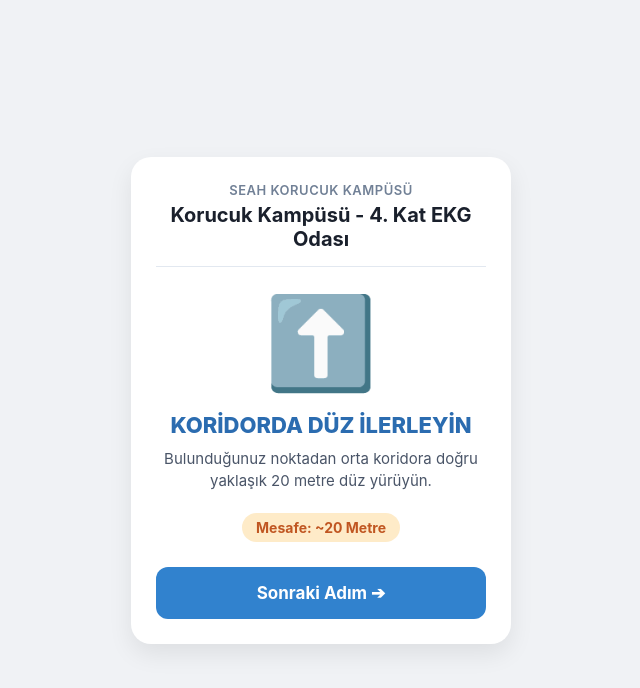
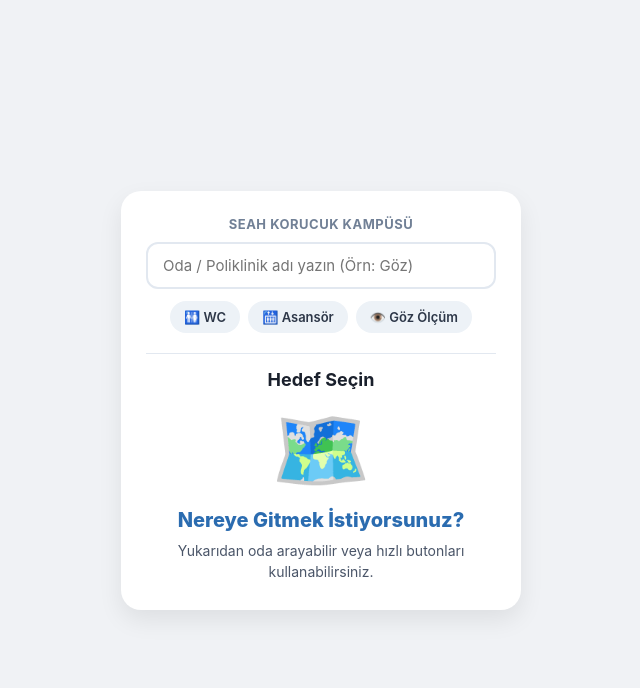
Before and after one commit to feedback91/hastane-navigasyon, a plain HTML site: page index.html in a window 1280 px wide. Shown: the whole page, without its empty margins (319-959 px from the left). Drawn offline with Linux system fonts and the light colour scheme; no server answers.

Commit message:
Update index.html

```diff
--- a/index.html
+++ b/index.html
@@ -7,80 +7,102 @@
   <style>
     * { box-sizing: border-box; font-family: -apple-system, BlinkMacSystemFont, "Segoe UI", Roboto, Helvetica, Arial, sans-serif; }
     body { background: #f0f2f5; margin: 0; padding: 20px; display: flex; justify-content: center; align-items: center; min-height: 100vh; }
-    .card { background: #ffffff; border-radius: 20px; padding: 25px; width: 100%; max-width: 380px; box-shadow: 0 10px 25px rgba(0,0,0,0.08); text-align: center; }
-    .hospital-title { font-size: 13px; color: #718096; font-weight: 600; text-transform: uppercase; letter-spacing: 0.5px; margin-bottom: 5px; }
-    .target-title { font-size: 20px; color: #1a202c; font-weight: 700; margin-bottom: 15px; }
-    .divider { height: 1px; background: #e2e8f0; border: none; margin-bottom: 20px; }
-    .icon-box { font-size: 90px; margin: 15px 0; min-height: 110px; display: flex; align-items: center; justify-content: center; }
-    .step-title { font-size: 22px; font-weight: 800; color: #2b6cb0; margin-bottom: 10px; }
-    .step-desc { font-size: 15px; color: #4a5568; line-height: 1.5; min-height: 50px; }
-    .meter-badge { display: inline-block; background: #feebc8; color: #c05621; font-weight: 700; font-size: 14px; padding: 6px 14px; border-radius: 20px; margin-top: 15px; }
-    .btn { background: #3182ce; color: white; border: none; padding: 16px; font-size: 17px; font-weight: 700; border-radius: 12px; cursor: pointer; margin-top: 25px; width: 100%; transition: background 0.2s; }
+    .card { background: #ffffff; border-radius: 20px; padding: 25px; width: 100%; max-width: 400px; box-shadow: 0 10px 25px rgba(0,0,0,0.08); text-align: center; }
+    .hospital-title { font-size: 13px; color: #718096; font-weight: 700; text-transform: uppercase; letter-spacing: 0.5px; margin-bottom: 10px; }
+
+    /* Arama Kutusu & Kısayollar */
+    .search-box { width: 100%; padding: 12px 15px; border: 2px solid #e2e8f0; border-radius: 12px; font-size: 15px; margin-bottom: 12px; outline: none; transition: border-color 0.2s; }
+    .search-box:focus { border-color: #3182ce; }
+    .quick-buttons { display: flex; gap: 8px; justify-content: center; margin-bottom: 20px; }
+    .quick-btn { background: #edf2f7; color: #2d3748; border: none; padding: 8px 14px; font-size: 13px; font-weight: 600; border-radius: 20px; cursor: pointer; }
+    .quick-btn:active { background: #cbd5e0; }
+
+    .divider { height: 1px; background: #e2e8f0; border: none; margin: 15px 0; }
+
+    .target-title { font-size: 18px; color: #1a202c; font-weight: 700; margin-bottom: 10px; }
+    .icon-box { font-size: 80px; margin: 10px 0; min-height: 90px; display: flex; align-items: center; justify-content: center; }
+    .step-title { font-size: 20px; font-weight: 800; color: #2b6cb0; margin-bottom: 8px; }
+    .step-desc { font-size: 14px; color: #4a5568; line-height: 1.5; min-height: 45px; }
+    .meter-badge { display: inline-block; background: #feebc8; color: #c05621; font-weight: 700; font-size: 13px; padding: 5px 12px; border-radius: 20px; margin-top: 10px; }
+
+    .btn { background: #3182ce; color: white; border: none; padding: 15px; font-size: 16px; font-weight: 700; border-radius: 12px; cursor: pointer; margin-top: 20px; width: 100%; }
     .btn:active { background: #2b6cb0; }
   </style>
 </head>
 <body>
 
   <div class="card">
-    <div class="hospital-title">SEAH Korucuk Kampüsü</div>
-    <div id="target-name" class="target-title">Yükleniyor...</div>
+    <div class="hospital-title">SEAH KORUCUK KAMPÜSÜ</div>
+
+    <!-- Kullanıcının Oda Arayacağı Kutucuk -->
+    <input type="text" id="search-input" class="search-box" placeholder="Oda / Poliklinik adı yazın (Örn: Göz)" oninput="filterSearch()">
+    <datalist id="route-list"></datalist>
+
+    <!-- Hızlı Kısayol Butonları -->
+    <div class="quick-buttons">
+      <button class="quick-btn" onclick="startRoute('wc')">🚻 WC</button>
+      <button class="quick-btn" onclick="startRoute('asansor')">🛗 Asansör</button>
+      <button class="quick-btn" onclick="startRoute('goz_olcum')">👁️ Göz Ölçüm</button>
+    </div>
+
     <hr class="divider">
-    <div id="icon" class="icon-box">🔄</div>
-    <div id="title" class="step-title">Lütfen Bekleyin</div>
-    <div id="desc" class="step-desc">Navigasyon rotası yükleniyor...</div>
-    <div id="meter" class="meter-badge">-- Metre</div>
-    <button id="next-btn" class="btn" onclick="nextStep()">Sonraki Adım ➔</button>
+
+    <div id="target-name" class="target-title">Hedef Seçin</div>
+    <div id="icon" class="icon-box">🗺️</div>
+    <div id="title" class="step-title">Nereye Gitmek İstiyorsunuz?</div>
+    <div id="desc" class="step-desc">Yukarıdan oda arayabilir veya hızlı butonları kullanabilirsiniz.</div>
+    <div id="meter" class="meter-badge" style="display:none;">-- Metre</div>
+
+    <button id="next-btn" class="btn" style="display:none;" onclick="nextStep()">Sonraki Adım ➔</button>
   </div>
 
   <script>
-    // Tüm rotalar doğrudan kodun içine gömüldü (Hata ihtimali sıfır)
-    const routesData = {
-      "ekg_odasi": {
-        "target_name": "Korucuk Kampüsü - 4. Kat EKG Odası",
-        "steps": [
-          { "icon": "⬆️", "title": "KORİDORDA DÜZ İLERLEYİN", "description": "Bulunduğunuz noktadan orta koridora doğru yaklaşık 20 metre düz yürüyün.", "distance_m": 20 },
-          { "icon": "🛗", "title": "ASANSÖRE BİNİN", "description": "Karşınızdaki orta asansör bloğunu kullanarak 4. KATA çıkın.", "distance_m": 0 },
-          { "icon": "↩️", "title": "4. KATTA SOLA DÖNÜN", "description": "Asansörden inince sol koridora dönün ve poliklinik çizgisi boyunca ilerleyin.", "distance_m": 15 },
-          { "icon": "📍", "title": "HEDEFE ULAŞTINIZ", "description": "EKG Odası koridorun sağ tarafında yer almaktadır.", "distance_m": 0 }
-        ]
-      },
-      "wc": {
-        "target_name": "1. Kat - Tuvaletler (WC)",
-        "steps": [
-          { "icon": "⬆️", "title": "DÜZ İLERLEYİN", "description": "Bulunduğunuz koridordan orta ana koridora doğru düz yürüyün.", "distance_m": 15 },
-          { "icon": "↪️", "title": "SAĞA DÖNÜN", "description": "Orta koridora çıkınca sağ taraftaki WC yönlendirme panolarını takip edin.", "distance_m": 10 },
-          { "icon": "🚻", "title": "WC'YE ULAŞTINIZ", "description": "Bay / Bayan tuvaletleri koridorun hemen solundadır.", "distance_m": 0 }
-        ]
-      },
-      "asansor": {
-        "target_name": "1. Kat - Orta Asansör Bloğu",
-        "steps": [
-          { "icon": "⬆️", "title": "KORİDOR BOYUNCA DÜZ YÜRÜYÜN", "description": "Bulunduğunuz noktadan orta göbeğe doğru yaklaşık 20 metre düz ilerleyin.", "distance_m": 20 },
-          { "icon": "🛗", "title": "ASANSÖRLERE ULAŞTINIZ", "description": "3'lü asansör grubu tam karşınızda yer almaktadır.", "distance_m": 0 }
-        ]
-      }
-    };
-
+    let allRoutes = {};
     let currentStepIndex = 0;
     let routeSteps = [];
 
-    const urlParams = new URLSearchParams(window.location.search);
-    const targetKey = urlParams.get('hedef') || 'ekg_odasi';
+    // JSON Dosyasından Verileri Çek
+    fetch('routes.json')
+      .then(res => res.json())
+      .then(data => {
+        allRoutes = data;
 
-    const selectedRoute = routesData[targetKey];
+        // Arama kutusu için öneri listesini doldur
+        const datalist = document.getElementById('route-list');
 
-    if (selectedRoute) {
-      document.getElementById('target-name').innerText = selectedRoute.target_name;
-      routeSteps = selectedRoute.steps;
-      renderStep();
-    } else {
-      document.getElementById('target-name').innerText = "Hata";
-      document.getElementById('icon').innerText = "⚠️";
-      document.getElementById('title').innerText = "Hedef Bulunamadı";
-      document.getElementById('desc').innerText = "Belirtilen hedef sistemde mevcut değil.";
-      document.getElementById('meter').style.display = "none";
+        // URL'den parametre gelmişse (QR kod ile girildiyse)
+        const urlParams = new URLSearchParams(window.location.search);
+        const targetKey = urlParams.get('hedef');
+        if (targetKey && allRoutes[targetKey]) {
+          startRoute(targetKey);
+        }
+      });
+
+    // Kullanıcı Arama Kutusu İçi Arama
+    function filterSearch() {
+      const query = document.getElementById('search-input').value.toLowerCase().trim();
+      for (let key in allRoutes) {
+        if (allRoutes[key].target_name.toLowerCase().includes(query) && query.length > 2) {
+          startRoute(key);
+          break;
+        }
+      }
     }
 
+    // Rotayı Başlat
+    function startRoute(key) {
+      if (!allRoutes[key]) return;
+
+      const route = allRoutes[key];
+      document.getElementById('target-name').innerText = route.target_name;
+      routeSteps = route.steps;
+      currentStepIndex = 0;
+
+      document.getElementById('next-btn').style.display = "block";
+      renderStep();
+    }
+
+    // Adımları Ekrana Bas
     function renderStep() {
       const step = routeSteps[currentStepIndex];
       document.getElementById('icon').innerText = step.icon;
@@ -111,8 +133,6 @@
         renderStep();
       } else {
         alert("Hedefe ulaştınız!");
-        currentStepIndex = 0;
-        renderStep();
       }
     }
   </script>
```
